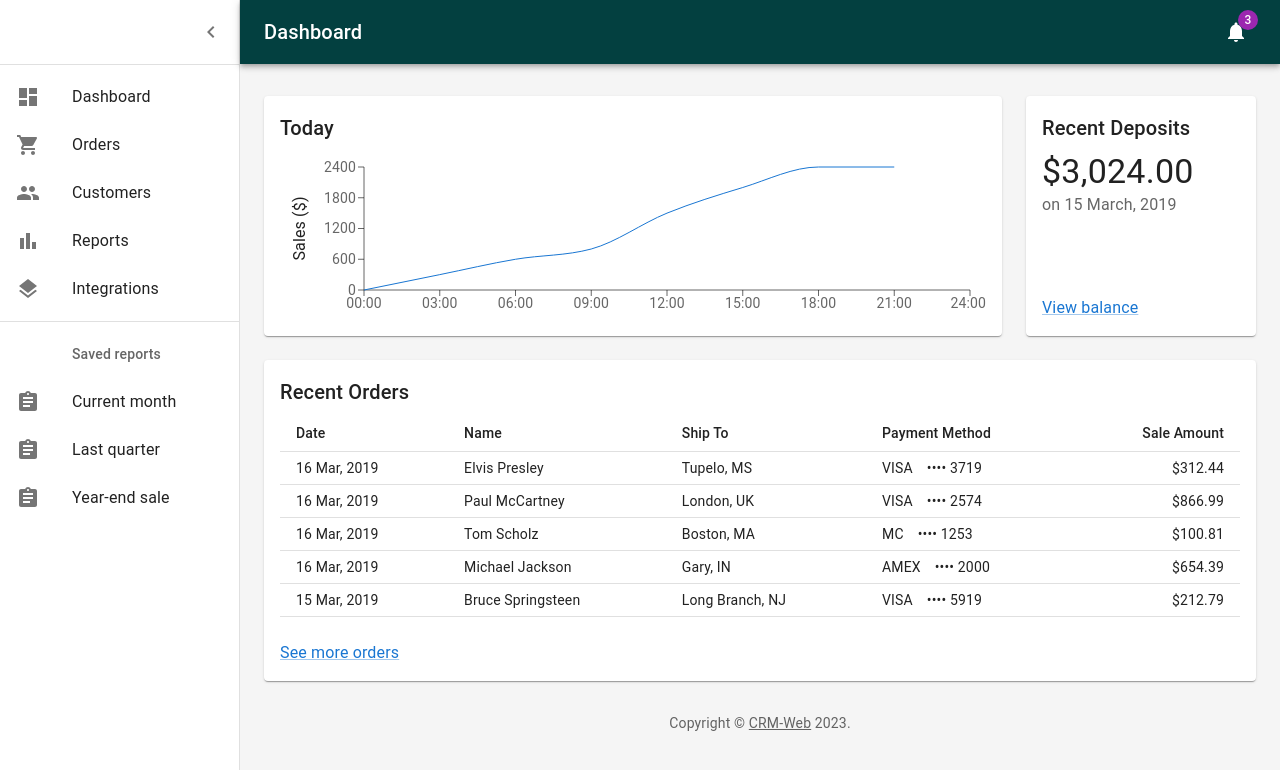
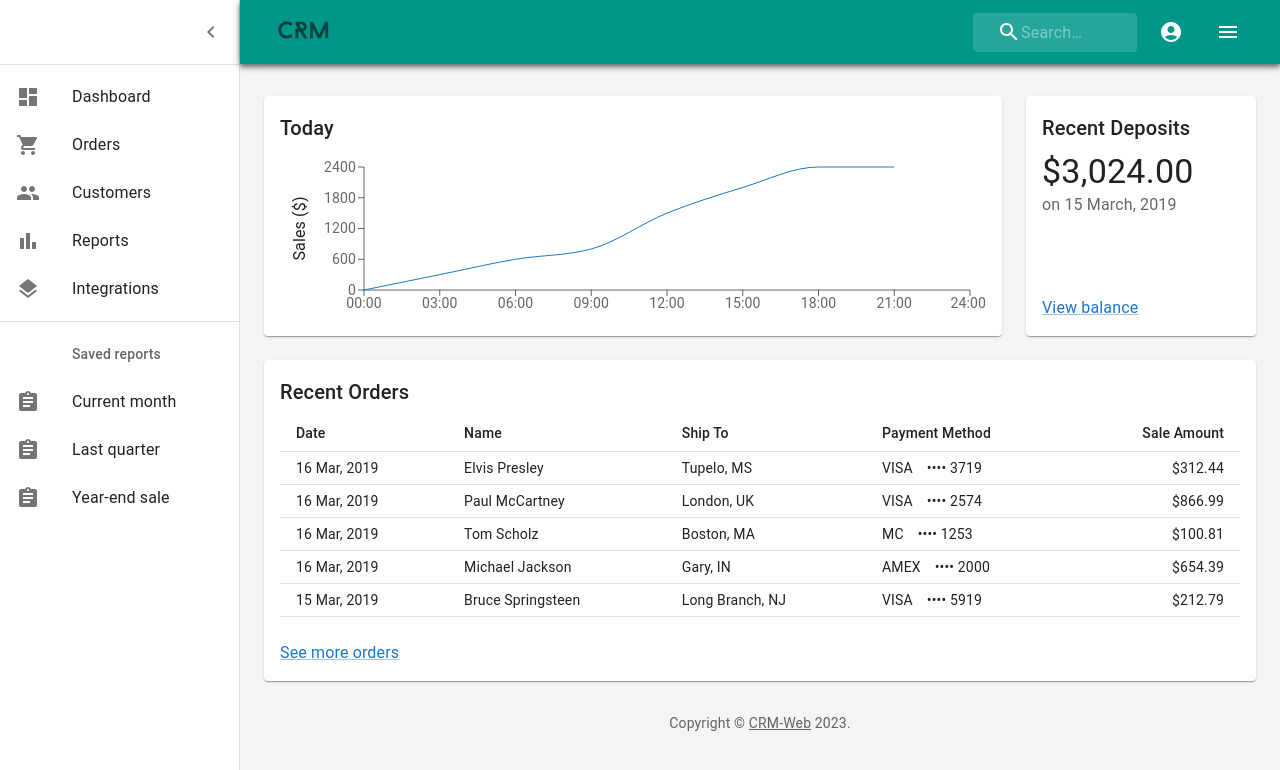
Before and after one commit to Icaros95/crm-facturation, a React (Vite) app in the folder crm-app/: page / in a window 1280 px wide. Shown: the top 770 px of the page. Built offline with nearby package versions, Linux system fonts and the light colour scheme.

Commit message:
fix: component header

```diff
--- /dev/null
+++ b/crm-app/src/components/header.tsx
@@ -0,0 +1,116 @@
+//import * as React from 'react';
+import { styled, alpha } from '@mui/material/styles';
+import AppBar from '@mui/material/AppBar';
+import Box from '@mui/material/Box';
+import Toolbar from '@mui/material/Toolbar';
+import IconButton from '@mui/material/IconButton';
+import Typography from '@mui/material/Typography';
+import InputBase from '@mui/material/InputBase';
+import MenuIcon from '@mui/icons-material/Menu';
+import SearchIcon from '@mui/icons-material/Search';
+import {teal} from "@mui/material/colors";
+import AccountCircleIcon from '@mui/icons-material/AccountCircle';
+import logo from "../assets/crm.svg";
+
+
+
+const Search = styled('div')(({ theme }) => ({
+  position: 'relative',
+  borderRadius: theme.shape.borderRadius,
+  backgroundColor: alpha(theme.palette.common.white, 0.15),
+  '&:hover': {
+    backgroundColor: alpha(theme.palette.common.white, 0.25),
+  },
+  marginLeft: 0,
+  width: '100%',
+  [theme.breakpoints.up('sm')]: {
+    marginRight: theme.spacing(0),
+    width: 'auto',
+  },
+}));
+
+const LogoImage = styled('img')(({ theme }) => ({
+    maxWidth: '8%',
+    height: 'auto',
+    marginRight: theme.spacing(4),
+  }));
+
+
+const SearchIconWrapper = styled('div')(({ theme }) => ({
+  padding: theme.spacing(0, 2),
+  height: '100%',
+  position: 'absolute',
+  pointerEvents: 'none',
+  display: 'flex',
+  alignItems: 'center',
+  justifyContent: 'center',
+  marginLeft: theme.spacing()
+}));
+
+const StyledInputBase = styled(InputBase)(({ theme }) => ({
+  color: 'inherit',
+  '& .MuiInputBase-input': {
+    padding: theme.spacing(1, 1, 1, 0),
+    // vertical padding + font size from searchIcon
+    paddingLeft: `calc(1em + ${theme.spacing(4)})`,
+    transition: theme.transitions.create('width'),
+    width: '100%',
+    [theme.breakpoints.up('sm')]: {
+      width: '12ch',
+      '&:focus': {
+        width: '20ch',
+      },
+    },
+  },
+}));
+
+export default function SearchAppBar() {
+  return (
+    <Box sx={{ flexGrow: 1, }}>
+      <AppBar position="static" sx={{ backgroundColor: teal[500]}}>
+        <Toolbar>
+            <LogoImage src={logo} alt="logo" />
+            <Typography
+            variant="h6"
+            noWrap
+            component="div"
+            sx={{ flexGrow: 1, display: { xs: 'none', sm: 'block' } }}
+          >
+          </Typography>
+          <Search>
+            <SearchIconWrapper>
+              <SearchIcon />
+            </SearchIconWrapper>
+            <StyledInputBase
+              placeholder="Search…"
+              inputProps={{ 'aria-label': 'search' }}
+            />
+          </Search>
+
+          <IconButton
+            size="large"
+            edge="end"
+            color="inherit"
+            aria-label="account"
+            sx={{ marginLeft:'10px', marginRight: '9px' }}
+
+
+          >
+            <AccountCircleIcon />
+          </IconButton>
+          <IconButton
+            size="large"
+            edge="end"
+            color="inherit"
+            aria-label="open drawer"
+            sx={{ marginRight:'4px', marginLeft: '4px', ml:0,}}
+
+          >
+            <MenuIcon />
+          </IconButton>
+
+        </Toolbar>
+      </AppBar>
+    </Box>
+  );
+}
--- a/crm-app/src/pages/1.dashboard/Dashboard.tsx
+++ b/crm-app/src/pages/1.dashboard/Dashboard.tsx
@@ -9,18 +9,19 @@
 import Typography from '@mui/material/Typography';
 import Divider from '@mui/material/Divider';
 import IconButton from '@mui/material/IconButton';
-import Badge from '@mui/material/Badge';
+//import Badge from '@mui/material/Badge';
 import Container from '@mui/material/Container';
 import Grid from '@mui/material/Grid';
 import Paper from '@mui/material/Paper';
 import Link from '@mui/material/Link';
-import MenuIcon from '@mui/icons-material/Menu';
+//import MenuIcon from '@mui/icons-material/Menu';
 import ChevronLeftIcon from '@mui/icons-material/ChevronLeft';
-import NotificationsIcon from '@mui/icons-material/Notifications';
+//import NotificationsIcon from '@mui/icons-material/Notifications';
 import { mainListItems, secondaryListItems } from './listItems';
 import Chart from './chart';
 import Deposits from './deposits';
 import Orders from './orders';
+import Header from '../../components/header';
 
 function Copyright(props: any) {
   return (
@@ -99,7 +100,7 @@
       <Box sx={{ display: 'flex' }}>
         <CssBaseline />
         <AppBar position="absolute" open={open}>
-          <Toolbar
+         {/*} <Toolbar
             sx={{
               pr: '24px',
               backgroundColor: '#034040'// keep right padding when drawer closed
@@ -131,7 +132,8 @@
                 <NotificationsIcon />
               </Badge>
             </IconButton>
-          </Toolbar>
+            </Toolbar>*/}
+            <Header></Header>
         </AppBar>
         <Drawer variant="permanent" open={open}>
           <Toolbar
```
